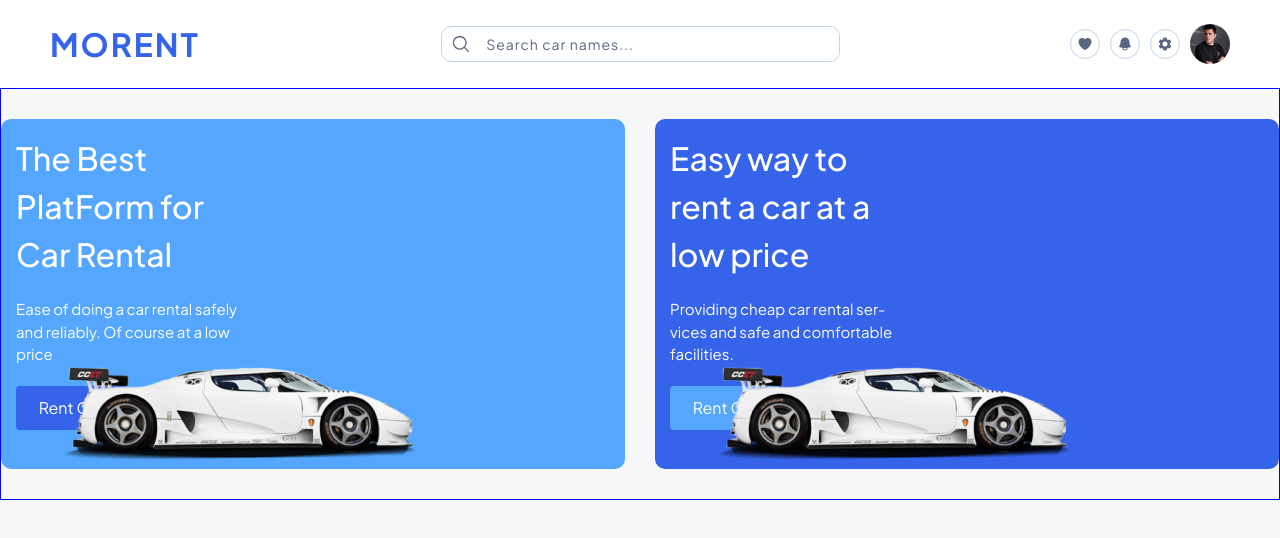
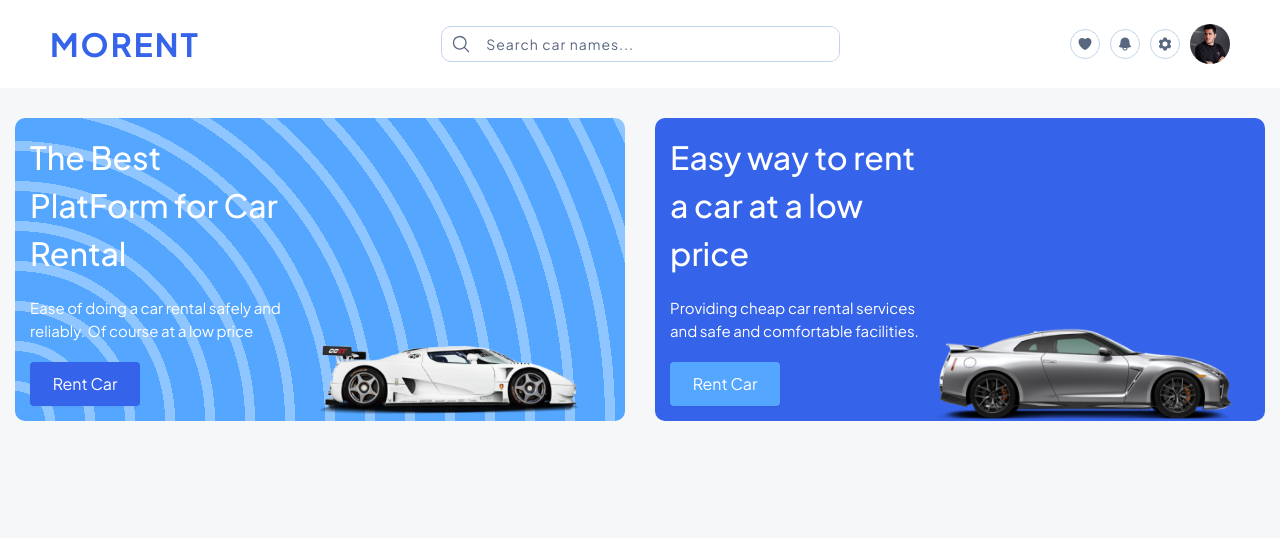
Before and after one commit to abolfazlcodes/morent, a React (Vite) app: page / in a window 1280 px wide. Shown: the top 538 px of the page. Built offline with nearby package versions, Linux system fonts and the light colour scheme.

Commit message:
add advertisment components and reusable Row component

```diff
--- a/src/App.tsx
+++ b/src/App.tsx
@@ -1,8 +1,8 @@
 import GlobalStyles from "./styles/GlobalStyles";
-import sampleCar from "./assets/ad bg 1.png";
+import Advertisement from "./ui/Advertisement";
 
 import Navbar from "./ui/Navbar";
-import Button from "./ui/Button";
+import Row from "./ui/Row";
 
 function App() {
   return (
@@ -12,123 +12,14 @@
 
       <main
         style={{
-          border: "1px solid blue",
           maxWidth: "170rem",
           margin: "auto",
-          padding: "3rem 0",
+          padding: "3rem 1.5rem",
         }}
       >
-        <div
-          style={{
-            display: "flex",
-            alignItems: "center",
-            justifyContent: "space-between",
-            gap: "3rem",
-          }}
-        >
-          <div
-            style={{
-              width: "50%",
-              height: "35rem",
-              backgroundColor: "#54A6FF",
-              padding: "1.5rem",
-              borderRadius: "1rem",
-              position: "relative",
-            }}
-          >
-            <div
-              style={{
-                display: "flex",
-                flexDirection: "column",
-                color: "white",
-                height: "100%",
-                width: "40%",
-                gap: "2rem",
-              }}
-            >
-              <h2
-                style={{
-                  fontSize: "3.2rem",
-                  fontWeight: "500",
-                }}
-              >
-                The Best PlatForm for Car Rental
-              </h2>
-              <p
-                style={{
-                  fontSize: "1.5rem",
-                }}
-              >
-                Ease of doing a car rental safely and reliably. Of course at a
-                low price
-              </p>
-              <Button size='medium' variation='primary'>
-                Rent Car
-              </Button>
-            </div>
-
-            <img
-              style={{
-                position: "absolute",
-                bottom: "0",
-                right: "30%",
-              }}
-              src={sampleCar}
-              alt=''
-            />
-          </div>
-
-          <div
-            style={{
-              width: "50%",
-              height: "35rem",
-              padding: "1.5rem",
-              backgroundColor: "#3563E9",
-              borderRadius: "1rem",
-              position: "relative",
-            }}
-          >
-            <div
-              style={{
-                display: "flex",
-                flexDirection: "column",
-                color: "white",
-                height: "100%",
-                width: "40%",
-                gap: "2rem",
-              }}
-            >
-              <h2
-                style={{
-                  fontSize: "3.2rem",
-                  fontWeight: "500",
-                }}
-              >
-                Easy way to rent a car at a low price
-              </h2>
-              <p
-                style={{
-                  fontSize: "1.5rem",
-                }}
-              >
-                Providing cheap car rental services and safe and comfortable
-                facilities.
-              </p>
-              <Button size='medium' variation='secondary'>
-                Rent Car
-              </Button>
-            </div>
-
-            <img
-              style={{
-                position: "absolute",
-                bottom: "0",
-                right: "30%",
-              }}
-              src={sampleCar}
-            />
-          </div>
-        </div>
+        <Row type='vertical'>
+          <Advertisement />
+        </Row>
       </main>
     </>
   );
--- a/src/styles/GlobalStyles.ts
+++ b/src/styles/GlobalStyles.ts
@@ -87,6 +87,7 @@
     body {
     font-family: 'Plus Jakarta Sans', sans-serif;
     background-color: var(--color-bg-grey);
+    height: 100dvh;
 
     transition: color 0.3s, background-color 0.3s;
     min-height: 100vh;
--- /dev/null
+++ b/src/ui/Ad.tsx
@@ -0,0 +1,116 @@
+import { Link } from "react-router-dom";
+import Button from "./Button";
+import { css, styled } from "styled-components";
+
+type StyledAdTypes = {
+  type: "adTypeA" | "adTypeB";
+};
+
+const StyledAd = styled.article<StyledAdTypes>`
+  position: relative;
+  width: 50%;
+  height: max-content;
+  padding: 1.5rem;
+  border-radius: 1rem;
+
+  ${(props) =>
+    props.type === "adTypeA" &&
+    css`
+      background-image: repeating-radial-gradient(
+        circle at bottom left,
+        #54a6ff,
+        #54a6ff 30px,
+        #90c6ff 20px,
+        #90c6ff 40px
+      );
+    `}
+
+  ${(props) =>
+    props.type === "adTypeB" &&
+    css`
+      background-color: #3563e9;
+
+      @media screen and (max-width: 975px) {
+        display: none;
+      }
+    `}
+
+  @media screen and (max-width: 975px) {
+    width: 100%;
+  }
+`;
+
+const StyledAdWrapper = styled.div`
+  display: flex;
+  flex-direction: column;
+  color: white;
+  height: 100%;
+  width: 45%;
+  gap: 2rem;
+
+  @media screen and (max-width: 975px) {
+    width: 100%;
+  }
+`;
+
+const StyledAdImage = styled.img`
+  position: absolute;
+  bottom: 0;
+  right: 5%;
+  width: 30rem;
+
+  @media screen and (max-width: 975px) {
+    width: 25rem;
+  }
+
+  @media screen and (max-width: 550px) {
+    display: none;
+  }
+`;
+
+const StyledAdDescription = styled.p`
+  font-size: 1.5rem;
+
+  @media screen and (max-width: 550px) {
+    font-size: 1.2rem;
+  }
+`;
+
+StyledAd.defaultProps = {
+  type: "adTypeA",
+};
+
+interface AdProps {
+  type: "adTypeA" | "adTypeB";
+  image: string;
+  title: string;
+  description: string;
+}
+
+const Ad = ({ type, image, description, title }: AdProps) => {
+  return (
+    <StyledAd type={type}>
+      <StyledAdWrapper>
+        <h2
+          style={{
+            fontSize: "3.2rem",
+            fontWeight: "500",
+          }}
+        >
+          {title}
+        </h2>
+        <StyledAdDescription>{description}</StyledAdDescription>
+        <Button
+          size='medium'
+          variation={type === "adTypeA" ? "primary" : "secondary"}
+        >
+          <Link to='/all-cars'>Rent Car</Link>
+        </Button>
+      </StyledAdWrapper>
+
+      <StyledAdImage src={image} alt='sample car' />
+    </StyledAd>
+  );
+};
+
+export default Ad;
--- /dev/null
+++ b/src/ui/Advertisement.tsx
@@ -0,0 +1,27 @@
+import Ad from "./Ad";
+
+import sampleCarOne from "../assets/ad bg 1.png";
+import sampleCarTwo from "../assets/ad bg 2.png";
+
+function Advertisement() {
+  return (
+    <>
+      <Ad
+        type='adTypeA'
+        image={sampleCarOne}
+        title='The Best PlatForm for Car Rental'
+        description='Ease of doing a car rental safely and reliably. Of course at a low
+          price'
+      />
+      <Ad
+        type='adTypeB'
+        image={sampleCarTwo}
+        title='Easy way to rent a car at a low price'
+        description='Providing cheap car rental services and safe and comfortable
+                facilities.'
+      />
+    </>
+  );
+}
+
+export default Advertisement;
--- a/src/ui/Button.tsx
+++ b/src/ui/Button.tsx
@@ -56,12 +56,7 @@
   variation: "primary" | "secondary";
 };
 
-interface ButtonTypes extends StyledButtonTypes {
-  children: React.ReactNode;
-  onClick?: () => void;
-}
-
-const StyledButton = styled.button<StyledButtonTypes>`
+const Button = styled.button<StyledButtonTypes>`
   border: none;
   box-shadow: var(--shadow-sm);
 
@@ -69,18 +64,9 @@
   ${({ variation }) => variations[variation]}
 `;
 
-// component
-const Button: React.FC<ButtonTypes> = ({
-  children,
-  onClick,
-  size = "medium",
-  variation = "primary",
-}) => {
-  return (
-    <StyledButton variation={variation} size={size} onClick={onClick}>
-      {children}
-    </StyledButton>
-  );
+Button.defaultProps = {
+  size: "medium",
+  variation: "primary",
 };
 
 export default Button;
--- a/src/ui/Navbar.tsx
+++ b/src/ui/Navbar.tsx
@@ -29,7 +29,7 @@
       <Logo />
       <NavInput />
 
-      <Row>
+      <Row type='verticalEnd'>
         <NavAction link='/bookmarks'>
           <HiHeart />
         </NavAction>
--- a/src/ui/Row.tsx
+++ b/src/ui/Row.tsx
@@ -1,19 +1,40 @@
-import { ReactNode } from "react";
-import { styled } from "styled-components";
+import { css, styled } from "styled-components";
 
-const StyledRow = styled.div`
+type StyledRowTypes = {
+  type: "verticalEnd" | "vertical" | "horizontal";
+};
+
+const Row = styled.div<StyledRowTypes>`
   display: flex;
-  align-items: center;
-  justify-content: flex-end;
-  gap: 1rem;
+
+  ${(props) =>
+    props.type === "verticalEnd" &&
+    css`
+      align-items: center;
+      justify-content: flex-end;
+      gap: 1rem;
+    `}
+
+  ${(props) =>
+    props.type === "vertical" &&
+    css`
+      align-items: center;
+      gap: 3rem;
+
+      @media screen and (max-width: 768px) {
+      }
+    `}
+
+
+    ${(props) =>
+    props.type === "horizontal" &&
+    css`
+      flex-direction: column;
+    `}
 `;
 
-interface RowProps {
-  children: ReactNode;
-}
-
-function Row({ children }: RowProps) {
-  return <StyledRow>{children}</StyledRow>;
-}
+Row.defaultProps = {
+  type: "vertical",
+};
 
 export default Row;
```
